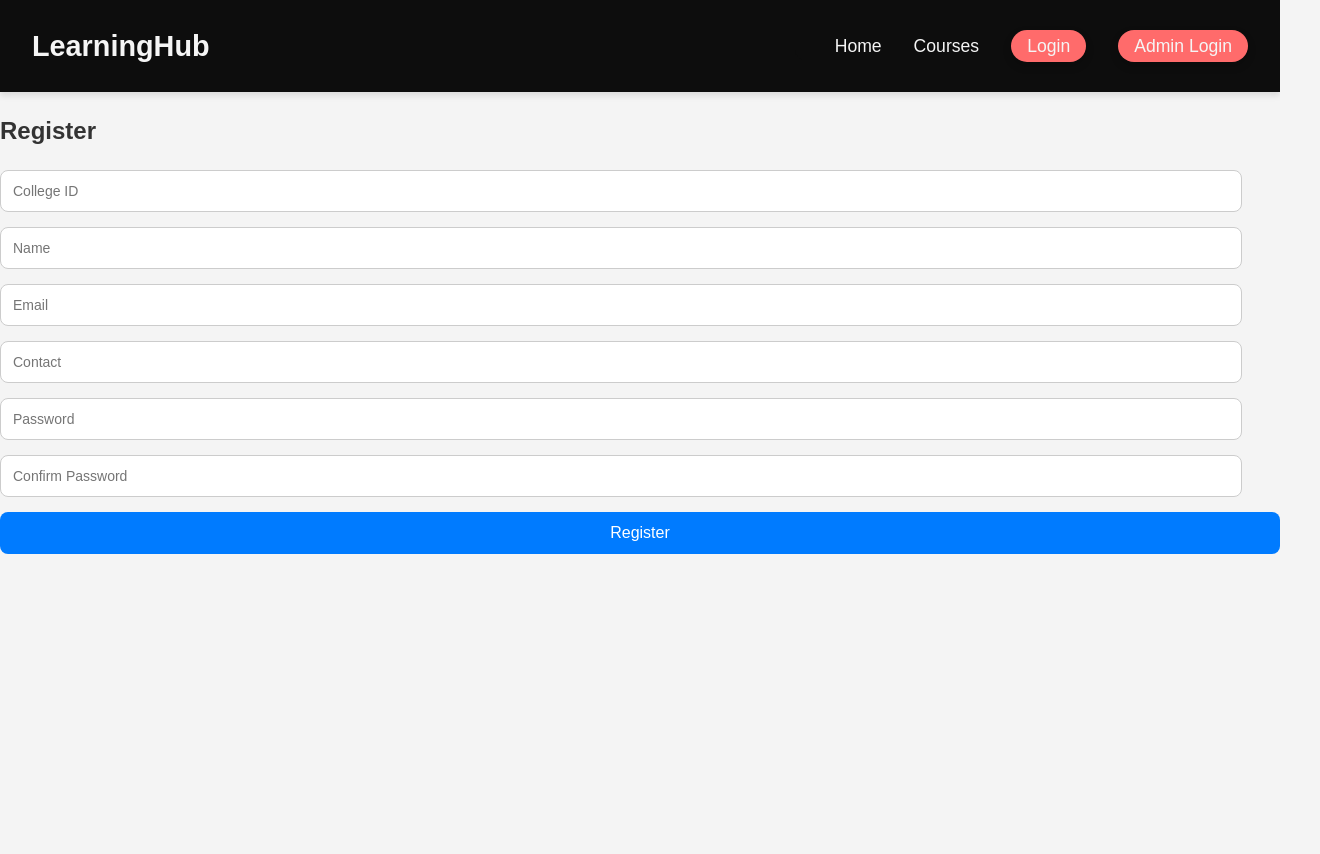
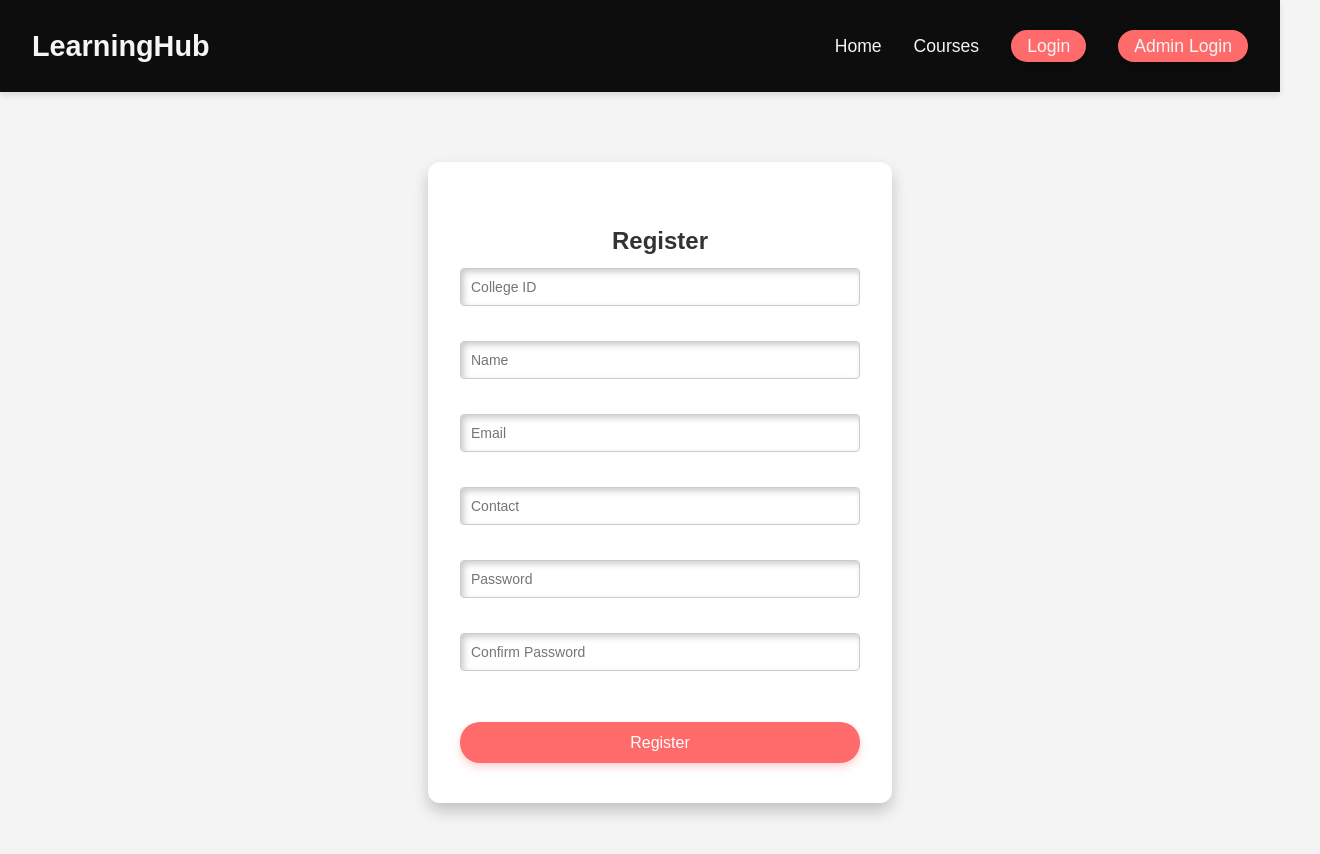
Before and after one commit to dhanushgubba/LearningApp, a React (Create React App) app: page /register in a window 1280 px wide. Shown: the top 854 px of the page, 1320 px wide, since content can reach past the window. Before the commit the page ends 800 px from the top, so only its background shows below. Built offline with nearby package versions, Linux system fonts and the light colour scheme.

Commit message:
updated Register

```diff
--- a/src/Pages/Register.css
+++ b/src/Pages/Register.css
@@ -4,6 +4,7 @@
   align-items: center;
   width: 100%;
   padding: 20px;
+  margin: 50px auto;
 }
 
 .register-card {
@@ -114,3 +115,11 @@
     font-size: 0.95rem;
   }
 }
+.message-box {
+  background: #ffeded;
+  color: #d32f2f;
+  padding: 10px;
+  border-radius: 5px;
+  margin-top: 10px;
+  font-size: 0.9rem;
+}
--- a/src/Pages/Register.js
+++ b/src/Pages/Register.js
@@ -31,21 +31,28 @@ function Register() {
   };
 
   return (
-    <div>
+    <div className="register-container">
+      <div className="register-card">
         <h2>Register</h2>
         <form onSubmit={handleSubmit}>
+          <div className="input-group">
             <input
               name="collegeid"
               placeholder="College ID"
               onChange={handleChange}
               required
             />
+          </div>
+
+          <div className="input-group">
             <input
               name="name"
               placeholder="Name"
               onChange={handleChange}
               required
             />
+          </div>
+          <div className="input-group">
             <input
               name="email"
               type="email"
@@ -53,12 +60,18 @@ function Register() {
               onChange={handleChange}
               required
             />
+          </div>
+
+          <div className="input-group">
             <input
               name="contact"
               placeholder="Contact"
               onChange={handleChange}
               required
             />
+          </div>
+
+          <div className="input-group">
             <input
               name="password"
               type="password"
@@ -66,6 +79,9 @@ function Register() {
               onChange={handleChange}
               required
             />
+          </div>
+
+          <div className="input-group">
             <input
               name="confirmPassword"
               type="password"
@@ -73,9 +89,13 @@ function Register() {
               onChange={handleChange}
               required
             />
-        <button type="submit">Register</button>
+          </div>
+          <button type="submit" className="register-btn">
+            Register
+          </button>
         </form>
-      <p>{message}</p>
+        {message && <div className="message-box">{message}</div>}
+      </div>
     </div>
   );
 }
```
Lines whose indentation alone changed are shown as unchanged.
